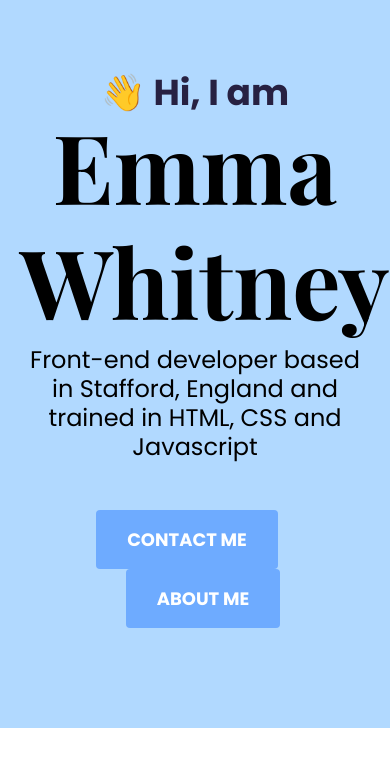
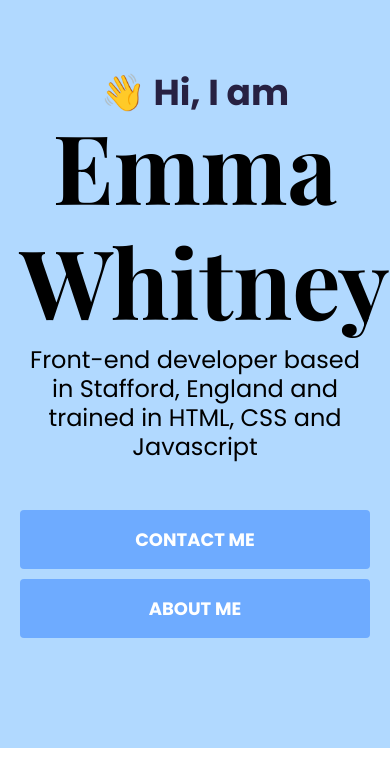
Before and after one commit to EmLu26/shecodes-responsive-week-4-portfolio-project, a plain HTML site: page index.html in a window 390 px wide. Shown: the part 82-844 px from the top of the page. Drawn offline with nearby package versions, Linux system fonts and the light colour scheme.

Commit message:
Improved a link responsiveness

```diff
--- a/index.html
+++ b/index.html
@@ -74,12 +74,12 @@
       <div>
         <a
           href="contact.html"
-          class="btn btn-branding me-3"
+          class="btn btn-branding homepage-hero-button"
           title="Contact email"
           >Contact me</a
         >
         <span>
-          <a href="about.html" class="btn btn-branding ms-3" title="About page"
+          <a href="about.html" class="btn btn-branding homepage-hero-button" title="About page"
             >About me</a
           >
         </span>
--- a/styles/portfolio.css
+++ b/styles/portfolio.css
@@ -107,6 +107,10 @@ li {
 .btn-branding:hover {
   color: var(--tertiary-color);
   background: white;
+}
+
+.homepage-hero-button {
+  margin: 0 10px;
 }
 
 .btn-branding-outline {
@@ -230,6 +234,11 @@ nav a:hover {
 }
 
 @media (max-width: 900px) {
+  .homepage-hero-button {
+    display: block;
+    margin: 10px 0;
+  }
+
   .project-description {
     padding: 0;
     text-align: center;
```
